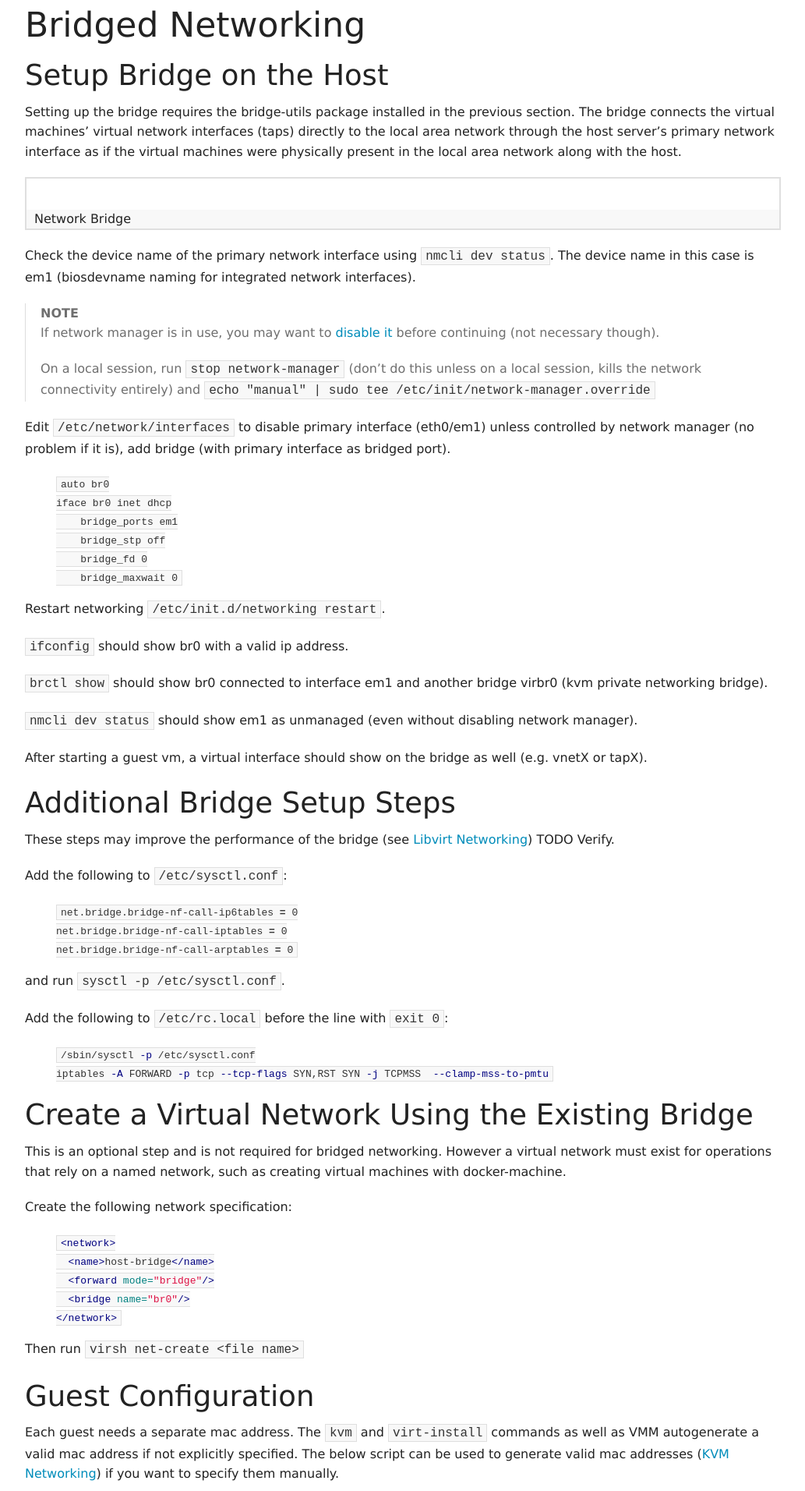
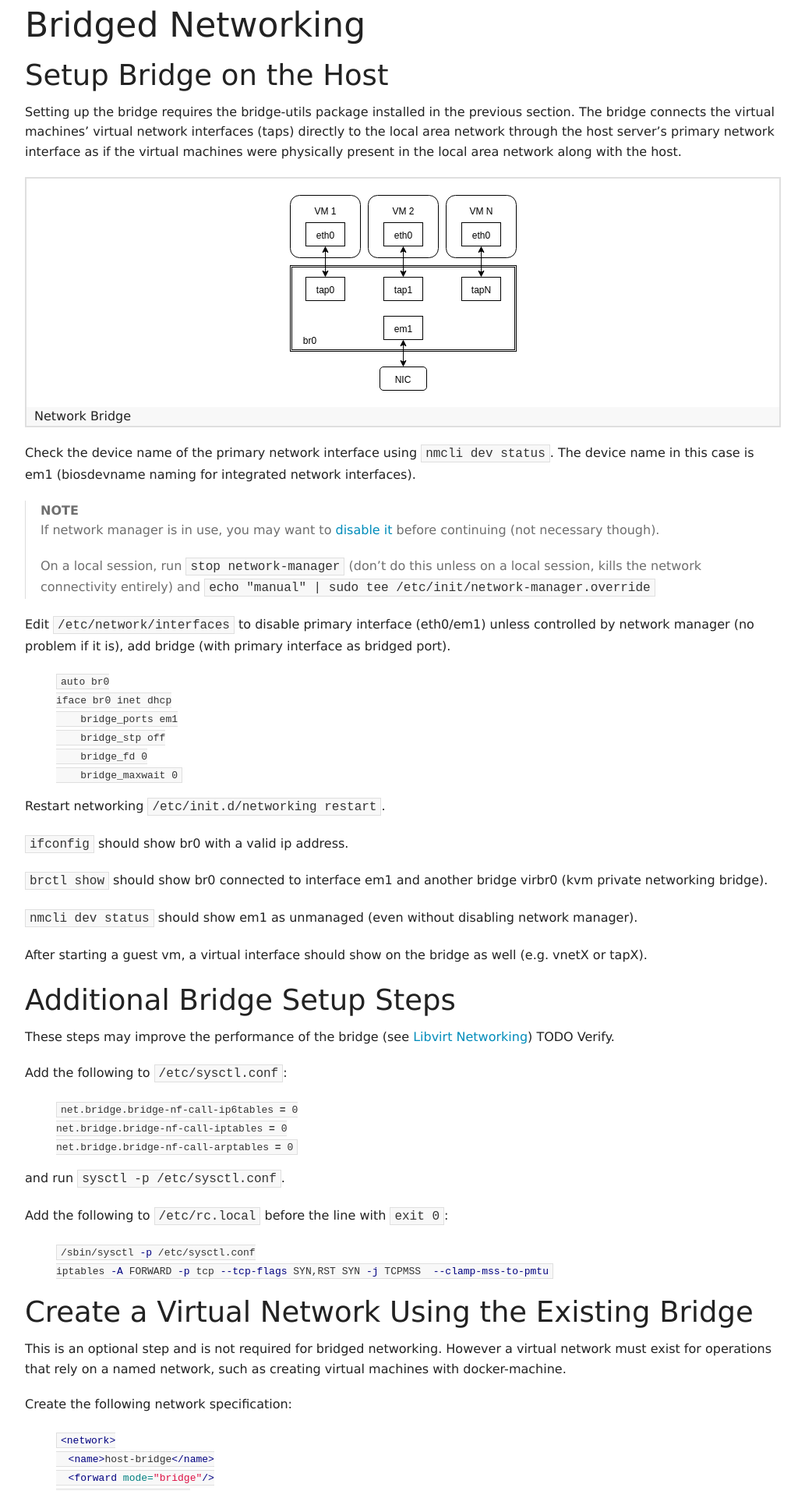
Before and after one commit to mikkorepolainen/mikkorepolainen.github.io, a Jekyll site: the page built from documents/_posts/2015-10-07-virtualization-with-kvm.md, in a window 1280 px wide. Shown: the part 2286-4198 px from the top of the page at 78% size, without its empty margins (123-1156 px from the left). Built offline with Jekyll 4.4.1, drawn with Linux system fonts in a browser that asks for light colours.

Commit message:
Image paths borked

```diff
--- a/documents/_posts/2015-10-07-virtualization-with-kvm.md
+++ b/documents/_posts/2015-10-07-virtualization-with-kvm.md
@@ -112,7 +112,7 @@
 through the host server's primary network interface as if the virtual machines were
 physically present in the local area network along with the host.
 
-{% include figure.html id="kvm-virtualization-bridge" url="../images/kvm-virtualization-bridge.svg" caption="Network Bridge" description="The bridge binds the virtual NICs (\"taps\") of the VMs to the physical network interface." %}
+{% include figure.html id="kvm-virtualization-bridge" url="images/kvm-virtualization-bridge.svg" caption="Network Bridge" description="The bridge binds the virtual NICs (\"taps\") of the VMs to the physical network interface." %}
 
 Check the device name of the primary network interface using `nmcli dev status`.
 The device name in this case is em1 (biosdevname naming for integrated network interfaces).
@@ -212,7 +212,7 @@
 
 In VMM the bridge is configured during installation or later in the NIC section:
 
-{% include figure.html id="vmm-bridge" url="../images/vmm-bridge.png" caption="VMM Bridge Configuration" description="Select the bridge in the NIC configuration of the virtual machine." %}
+{% include figure.html id="vmm-bridge" url="images/vmm-bridge.png" caption="VMM Bridge Configuration" description="Select the bridge in the NIC configuration of the virtual machine." %}
 
 For more network related instructions, see [Libvirt Networking], [KVM Networking] and [KVM Networking (Ubuntu)].
 
@@ -429,16 +429,16 @@
 The tool creates new images in the default storage pool `/var/lib/libvirt/images/` by default.
 
 <ul class="clearing-thumbs small-block-grid-4" data-clearing>
-  <li><a href="../images/vmm-new-vm-01.png"><img data-caption="" src="../images/vmm-new-vm-01.png"></a></li>
-  <li><a href="../images/vmm-new-vm-02.png"><img data-caption="" src="../images/vmm-new-vm-02.png"></a></li>
-  <li><a href="../images/vmm-new-vm-03.png"><img data-caption="" src="../images/vmm-new-vm-03.png"></a></li>
-  <li><a href="../images/vmm-new-vm-04.png"><img data-caption="" src="../images/vmm-new-vm-04.png"></a></li>
-  <li><a href="../images/vmm-new-vm-05.png"><img data-caption="" src="../images/vmm-new-vm-05.png"></a></li>
-  <li><a href="../images/vmm-new-vm-06.png"><img data-caption="" src="../images/vmm-new-vm-06.png"></a></li>
-  <li><a href="../images/vmm-new-vm-07.png"><img data-caption="" src="../images/vmm-new-vm-07.png"></a></li>
-  <li><a href="../images/vmm-new-vm-08.png"><img data-caption="" src="../images/vmm-new-vm-08.png"></a></li>
-  <li><a href="../images/vmm-new-vm-09.png"><img data-caption="" src="../images/vmm-new-vm-09.png"></a></li>
-  <li><a href="../images/vmm-new-vm-10.png"><img data-caption="Install the guest operating system" src="../images/vmm-new-vm-10.png"></a></li>
+  <li><a href="images/vmm-new-vm-01.png"><img data-caption="" src="images/vmm-new-vm-01.png"></a></li>
+  <li><a href="images/vmm-new-vm-02.png"><img data-caption="" src="images/vmm-new-vm-02.png"></a></li>
+  <li><a href="images/vmm-new-vm-03.png"><img data-caption="" src="images/vmm-new-vm-03.png"></a></li>
+  <li><a href="images/vmm-new-vm-04.png"><img data-caption="" src="images/vmm-new-vm-04.png"></a></li>
+  <li><a href="images/vmm-new-vm-05.png"><img data-caption="" src="images/vmm-new-vm-05.png"></a></li>
+  <li><a href="images/vmm-new-vm-06.png"><img data-caption="" src="images/vmm-new-vm-06.png"></a></li>
+  <li><a href="images/vmm-new-vm-07.png"><img data-caption="" src="images/vmm-new-vm-07.png"></a></li>
+  <li><a href="images/vmm-new-vm-08.png"><img data-caption="" src="images/vmm-new-vm-08.png"></a></li>
+  <li><a href="images/vmm-new-vm-09.png"><img data-caption="" src="images/vmm-new-vm-09.png"></a></li>
+  <li><a href="images/vmm-new-vm-10.png"><img data-caption="Install the guest operating system" src="images/vmm-new-vm-10.png"></a></li>
 </ul>
 
 Execute `virsh list` to see the image now running under virsh.
@@ -530,7 +530,7 @@
 
 In VMM add new input device:
 
-{% include figure.html id="vmm-tablet-input" url="../images/vmm-tablet-input.png" caption="Adding a Tablet Input Device in VMM" description="Open the VM configuration in VMM, click Add Hardware and select the EvTouch tablet device from the Input section." %}
+{% include figure.html id="vmm-tablet-input" url="images/vmm-tablet-input.png" caption="Adding a Tablet Input Device in VMM" description="Open the VM configuration in VMM, click Add Hardware and select the EvTouch tablet device from the Input section." %}
 
 In the guest definition XML the same is achieved with:
 
```
